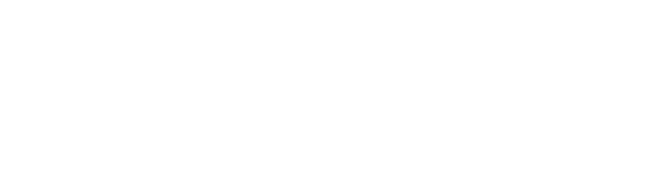
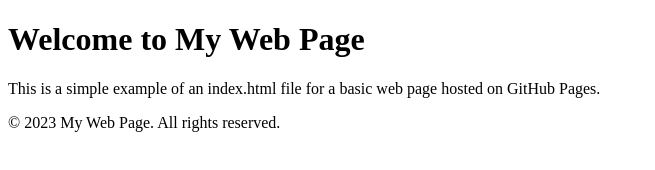
Before and after one commit to davidzhuprime/sunset, a plain HTML site: page index.html in a window 1280 px wide. Shown: the whole page, without its empty margins (0-655 px from the left). Drawn offline with Linux system fonts and the light colour scheme.

Commit message:
add motion

```diff
--- a/index.html
+++ b/index.html
@@ -1,4 +1,10 @@
+<!DOCTYPE html>
+<html lang="en">
 <head>
+    <meta charset="UTF-8">
+    <meta http-equiv="X-UA-Compatible" content="IE=edge">
+    <meta name="viewport" content="width=device-width, initial-scale=1.0">
+    <title>My Web Page</title>
       <style>
         /* Define a new animation called 'bounce' */
         @keyframes bounce {
@@ -19,3 +25,15 @@
         }
       </style>
 </head>
+<body>
+    <header>
+        <h1>Welcome to My Web Page</h1>
+    </header>
+    <main>
+        <p>This is a simple example of an index.html file for a basic web page hosted on GitHub Pages.</p>
+    </main>
+    <footer>
+        <p>&copy; 2023 My Web Page. All rights reserved.</p>
+    </footer>
+</body>
+</html>
```
Lines whose indentation alone changed are shown as unchanged.
